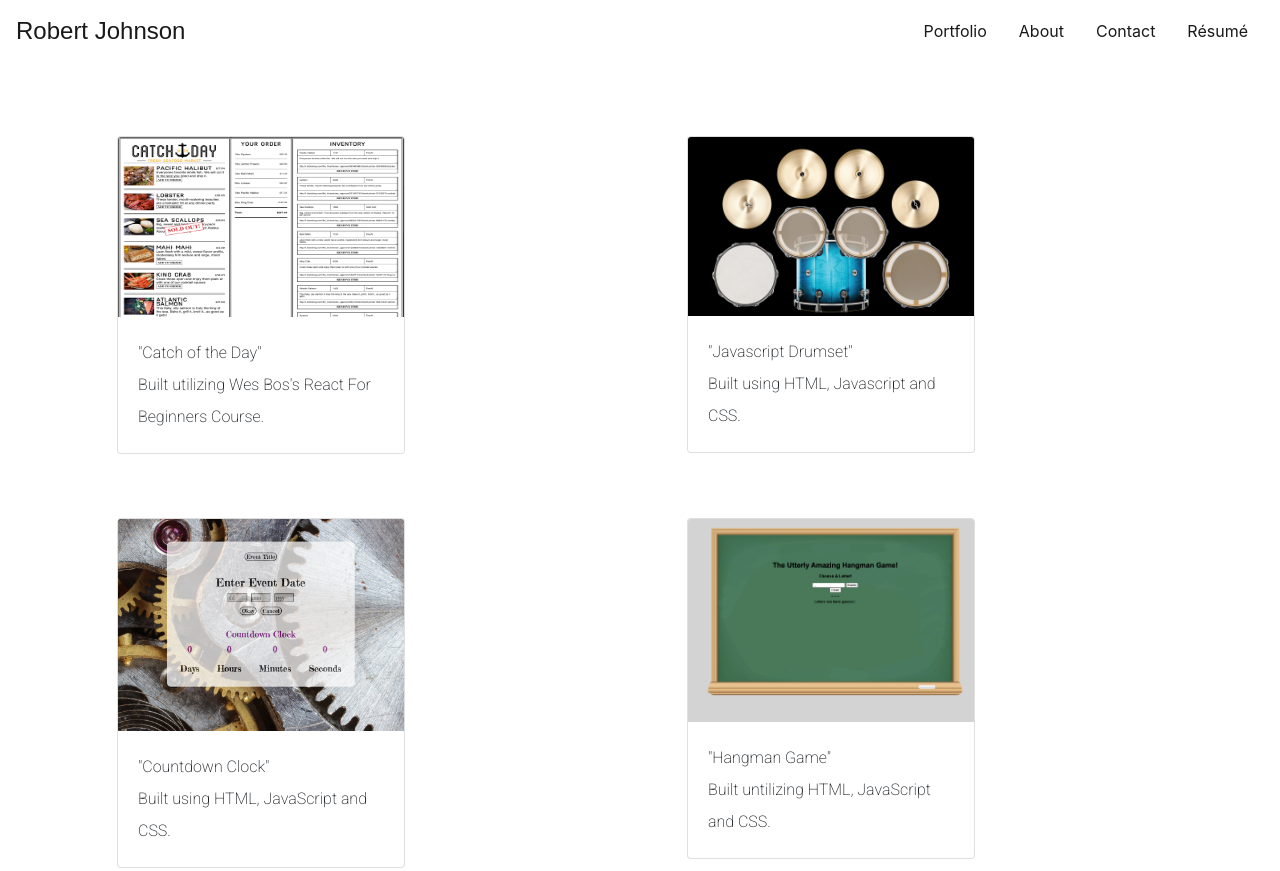
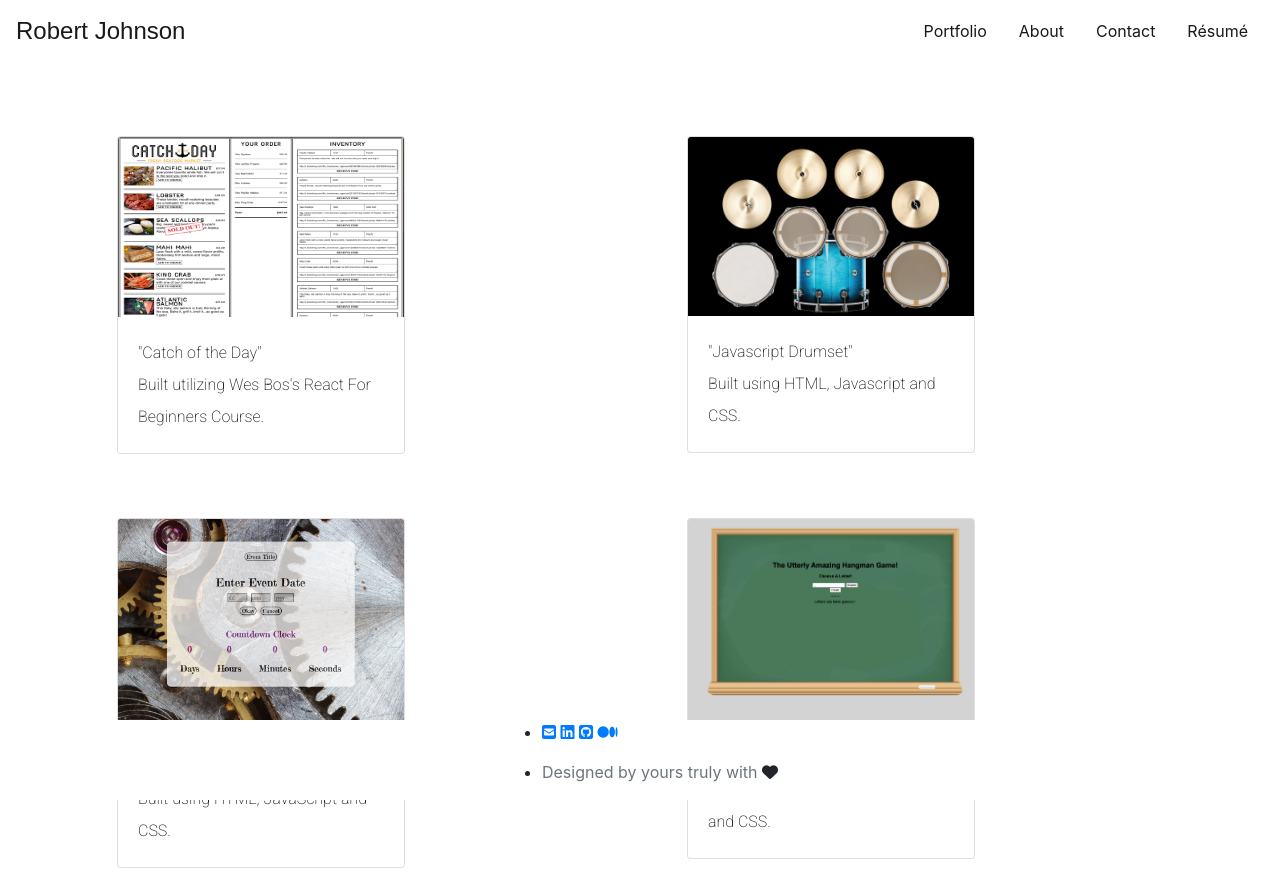
Before and after one commit to johnsonr84/responsive-portfolio, a plain HTML site: page portfolio.html in a window 1280 px wide. Shown: the top 871 px of the page. Drawn offline with nearby package versions, Linux system fonts and the light colour scheme.

Commit message:
add footer to portfolio page

```diff
--- a/portfolio.html
+++ b/portfolio.html
@@ -1,6 +1,7 @@
 <!doctype html>
 <html lang="en">
-  <head>
+
+<head>
     <title>Title</title>
     <!-- Required meta tags -->
     <meta charset="utf-8">
@@ -15,7 +16,8 @@
         integrity="sha384-ggOyR0iXCbMQv3Xipma34MD+dH/1fQ784/j6cY/iJTQUOhcWr7x9JvoRxT2MZw1T" crossorigin="anonymous">
     <!-- font awesome style link-->
     <script src="https://kit.fontawesome.com/c8928d745c.js" crossorigin="anonymous"></script>
-  <body>
+
+<body>
     <!-- navbar -->
     <nav class="nav navbar fixed-top navbar-fixed navbar-expand bg-white">
         <a class="navbar-brand nav-item active" href="./index.html">Robert Johnson<span
@@ -121,10 +123,48 @@
             </div>
         </div>
 
-    <!-- Optional JavaScript -->
-    <!-- jQuery first, then Popper.js, then Bootstrap JS -->
-    <script src="https://code.jquery.com/jquery-3.3.1.slim.min.js" integrity="sha384-q8i/X+965DzO0rT7abK41JStQIAqVgRVzpbzo5smXKp4YfRvH+8abtTE1Pi6jizo" crossorigin="anonymous"></script>
-    <script src="https://cdnjs.cloudflare.com/ajax/libs/popper.js/1.14.7/umd/popper.min.js" integrity="sha384-UO2eT0CpHqdSJQ6hJty5KVphtPhzWj9WO1clHTMGa3JDZwrnQq4sF86dIHNDz0W1" crossorigin="anonymous"></script>
-    <script src="https://stackpath.bootstrapcdn.com/bootstrap/4.3.1/js/bootstrap.min.js" integrity="sha384-JjSmVgyd0p3pXB1rRibZUAYoIIy6OrQ6VrjIEaFf/nJGzIxFDsf4x0xIM+B07jRM" crossorigin="anonymous"></script>
-  </body>
+        <!-- sticky footer -->
+        <footer class="mt-auto" id="footer">
+            <div class="container">
+                <div class="nav nav-bar fixed-bottom bg-white justify-content-center">
+                    <div class="row">
+                        <div class="col-12">
+                            <ul class="social-contact">
+                                <li class="nav-social">
+                                    <a class="fas fa-envelope-square"
+                                        href="mailto:contact.robertcjohnson1984@gmail.com"></a>
+                                    <a class="fab fa-linkedin" href="https://www.linkedin.com/in/robertjohnson1984/"
+                                        target="blank"></a>
+                                    <a class="fab fa-github-square" href="https://github.com/johnsonr84"
+                                        target="blank"></a>
+                                    <a class="fab fa-medium" href="https://medium.com/@robertcjohnson1984"
+                                        target="blank"></a>
+                                </li>
+                            </ul>
+                            <ul class="copyright">
+                                <li class="nav-copy">
+                                    <span class="text-muted text-center content-center">Designed by yours truly
+                                        with</span>
+                                    <i class="fas fa-heart"></i>
+                                </li>
+                            </ul>
+                        </div>
+                    </div>
+                </div>
+            </div>
+        </footer>
+
+        <!-- Optional JavaScript -->
+        <!-- jQuery first, then Popper.js, then Bootstrap JS -->
+        <script src="https://code.jquery.com/jquery-3.3.1.slim.min.js"
+            integrity="sha384-q8i/X+965DzO0rT7abK41JStQIAqVgRVzpbzo5smXKp4YfRvH+8abtTE1Pi6jizo"
+            crossorigin="anonymous"></script>
+        <script src="https://cdnjs.cloudflare.com/ajax/libs/popper.js/1.14.7/umd/popper.min.js"
+            integrity="sha384-UO2eT0CpHqdSJQ6hJty5KVphtPhzWj9WO1clHTMGa3JDZwrnQq4sF86dIHNDz0W1"
+            crossorigin="anonymous"></script>
+        <script src="https://stackpath.bootstrapcdn.com/bootstrap/4.3.1/js/bootstrap.min.js"
+            integrity="sha384-JjSmVgyd0p3pXB1rRibZUAYoIIy6OrQ6VrjIEaFf/nJGzIxFDsf4x0xIM+B07jRM"
+            crossorigin="anonymous"></script>
+</body>
+
 </html>
```
